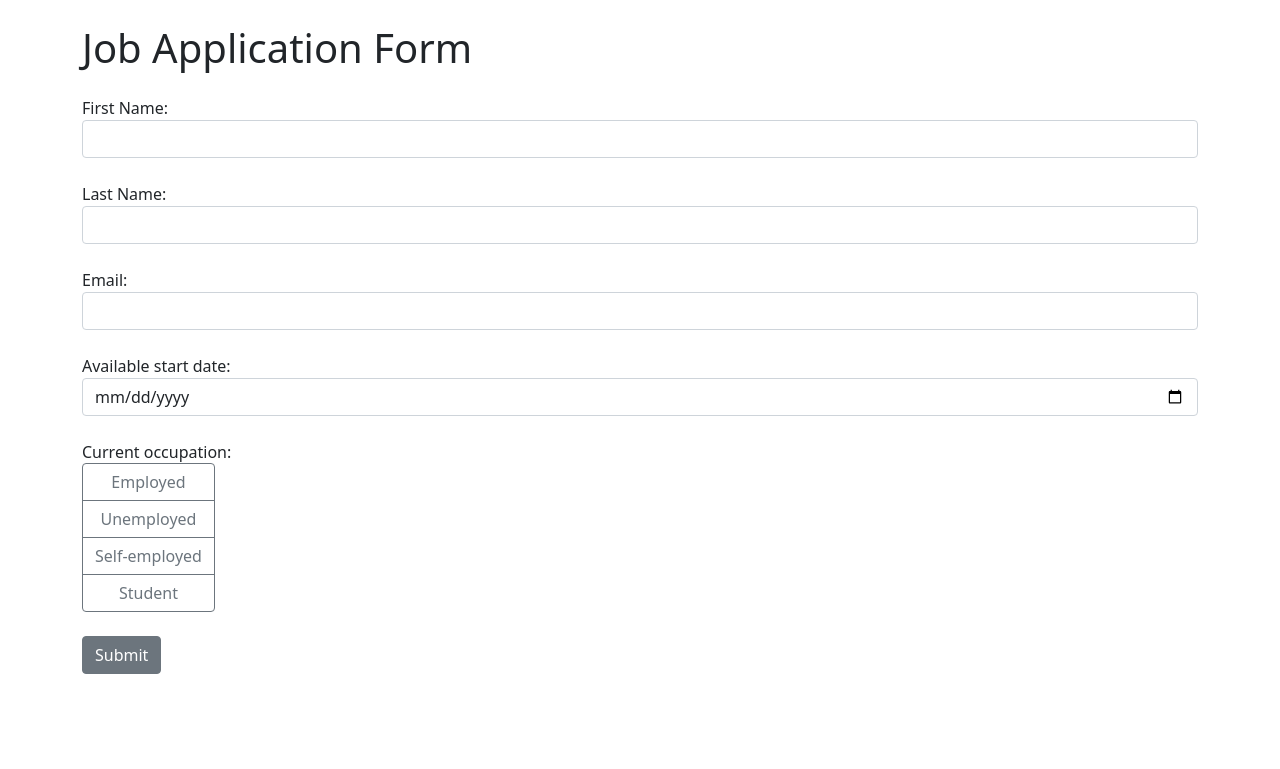
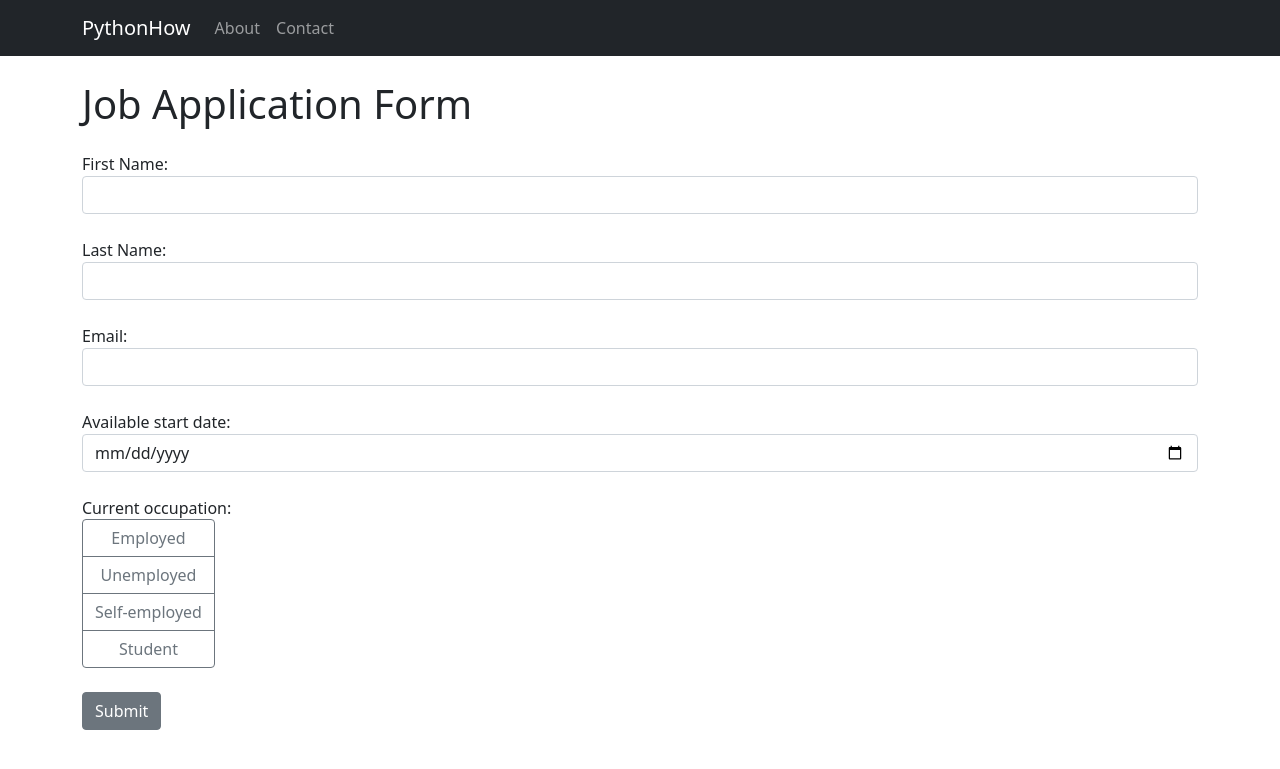
Before and after one commit to ahmed-shibbir/app17_django_form, a Django app: page / in a window 1280 px wide. Shown: the top 769 px of the page. Run offline with Django 4.2, Linux system fonts and the light colour scheme.

Commit message:
Add navigation bar.

```diff
--- /dev/null
+++ b/job_application/templates/about.html
@@ -0,0 +1,6 @@
+{% extends 'base.html' %}
+{% block content %}
+
+<h1 class="mt-4 mb-4"> About Us</h1>
+
+{% endblock %}
--- /dev/null
+++ b/job_application/templates/base.html
@@ -0,0 +1,37 @@
+<!DOCTYPE html>
+<html lang="en">
+    <head>
+        <meta charset="UTF-8">
+        <meta name ="viewport" content="=width-device-width, initial-scale=1, shrink-to-fit=no">
+        <title>Title</title>
+        <link rel="stylesheet" href="https://cdn.jsdelivr.net/npm/bootstrap@5.1.3/dist/css/bootstrap.min.css">
+    </head>
+    <body>
+
+        <nav class="navbar navbar-expand-lg navbar-dark bg-dark">
+          <div class="container">
+            <a class="navbar-brand" href="{% url 'index' %}">PythonHow</a>
+            <button class="navbar-toggler" type="button" data-bs-toggle="collapse" data-bs-target="#navbarNav" aria-controls="navbarNav" aria-expanded="false" aria-label="Toggle navigation">
+              <span class="navbar-toggler-icon"></span>
+            </button>
+            <div class="collapse navbar-collapse" id="navbarNav">
+              <ul class="navbar-nav">
+                <li class="nav-item {% if request.path == '/about/' %}active{% endif %}">
+                  <a class="nav-link" href="{% url 'about' %}">About</a>
+                </li>
+                <li class="nav-item">
+                  <a class="nav-link" href="#">Contact</a>
+                </li>
+              </ul>
+            </div>
+          </div>
+        </nav>
+
+        <div class="container">
+            {% block content %}
+            {% endblock %}
+        </div>
+        <script src="https://code.jquery.com/jquery-3.6.0.min.js"></script>
+        <script src="https://cdn.jsdelivr.net/npm/bootstrap@5.1.3/dist/js/bootstrap.min.js"></script>
+    </body>
+</html>
--- a/job_application/templates/index.html
+++ b/job_application/templates/index.html
@@ -1,13 +1,5 @@
-<!DOCTYPE html>
-<html lang="en">
-<head>
-    <meta charset="UTF-8">
-    <meta name ="viewport" content="=width-device-width, initial-scale=1, shrink-to-fit=no">
-    <title>Title</title>
-    <link rel="stylesheet" href="https://cdn.jsdelivr.net/npm/bootstrap@5.1.3/dist/css/bootstrap.min.css">
-</head>
-<body>
-    <div class="container">
+{% extends 'base.html' %}
+{% block content %}
 <h1 class="mt-4 mb-4"> Job Application Form</h1>
 <form method="post">
     {% csrf_token %}
@@ -54,10 +46,5 @@
     </div>
     {% endif %}
     {#<!--{% endwith %}  -->#}
-
 </form>
-    </div>
-<script src="https://code.jquery.com/jquery-3.6.0.min.js"></script>
-<script src="https://cdn.jsdelivr.net/npm/bootstrap@5.1.3/dist/js/bootstrap.min.js"></script>
-</body>
-</html>
+{% endblock %}
--- a/job_application/urls.py
+++ b/job_application/urls.py
@@ -2,6 +2,6 @@ from django.urls import path
 from . import views   # . refers to current folder. it is possible because urls and views file are in the same directory
 
 urlpatterns = [
-    path('', views.index, name='index') # 3 arguments, # empty string '' relates to home page, otherwise a sub directory  like about etc should hsave been provided.
-
+    path('', views.index, name='index'),# 3 arguments, # empty string '' relates to home page, otherwise a sub directory  like about etc should hsave been provided.
+    path('about/', views.about, name='about')
 ]
--- a/job_application/views.py
+++ b/job_application/views.py
@@ -27,3 +27,6 @@ def index(request):
             messages.success(request,"Form submitted successfully!")
 
     return render(request,"index.html")
+
+def about(request):
+    return render(request, "about.html")
```
Also changed, not shown: db.sqlite3. Lines whose indentation alone changed are shown as unchanged.
